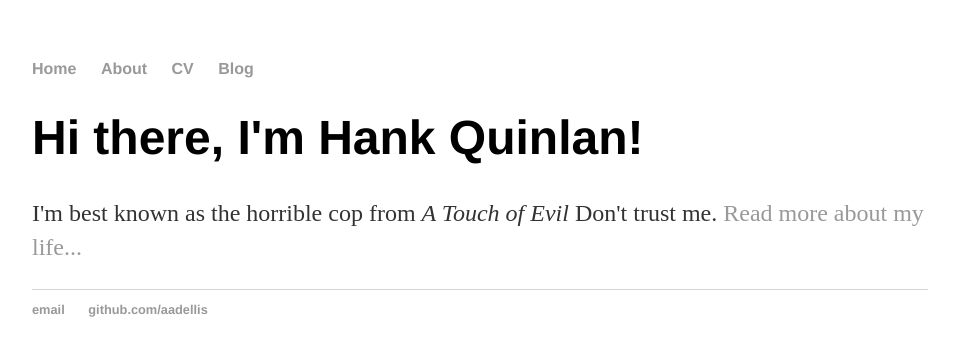
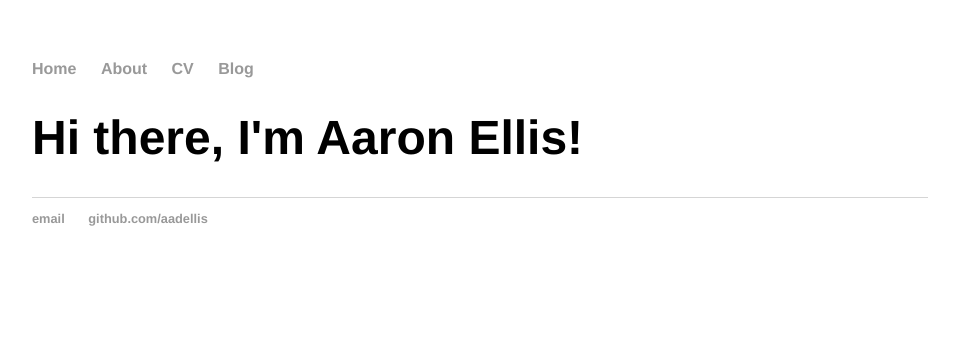
Before and after one commit to ae31/aadellis.github.io, a Jekyll site: the page built from index.html, in a window 1280 px wide. Shown: the top 356 px of the page, without its empty margins (160-1115 px from the left). Built offline with Jekyll 4.4.1, drawn with Linux system fonts in a browser that asks for light colours.

Commit message:
Update index.html

```diff
--- a/index.html
+++ b/index.html
@@ -1,8 +1,7 @@
 ---
 layout: default
-title: Hank Quinlan, Horrible Cop
+title: Aaron Ellis, PhD Student Indiana University
 ---
 <div class="blurb">
-	<h1>Hi there, I'm Hank Quinlan!</h1>
-	<p>I'm best known as the horrible cop from <em>A Touch of Evil</em> Don't trust me. <a href="/about">Read more about my life...</a></p>
+	<h1>Hi there, I'm Aaron Ellis!</h1>
 </div><!-- /.blurb -->
```
